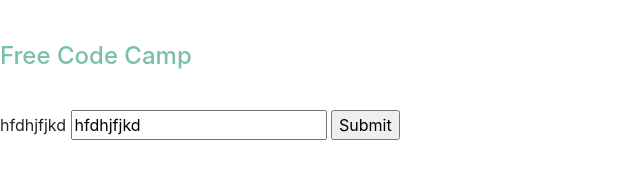
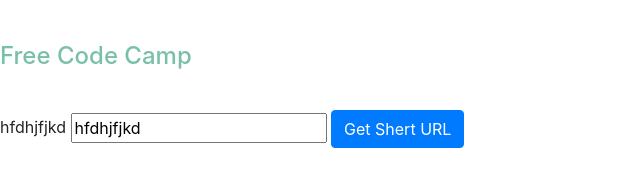
Before and after one commit to Elliohknow/url-shortener, a website: page public/index.html in a window 1280 px wide. Shown: the whole page, without its empty margins (0-640 px from the left). Drawn offline with nearby package versions, Linux system fonts and the light colour scheme.

Commit message:
added bootstrap button

```diff
--- a/public/index.html
+++ b/public/index.html
@@ -17,8 +17,9 @@
   <section ng-controller="urlshortenerAppCtrl">
     {{urlToShorten}}
     <input type="text" placeholder="Enter URL" ng-model="urlToShorten">
-    <a ng-href="/new/{{urlToShorten}}"><input placeholder="Get it" type="submit" placeholder="Get it"></a>
+    <a class="btn btn-primary" ng-href="/new/{{urlToShorten}}">Get Shert URL</a>
   </section>
+
   <script src="https://cdnjs.cloudflare.com/ajax/libs/angular.js/1.6.5/angular.js" integrity="sha256-IMA0EIgLE53aSU7jFyLtX6u4hqMZ6AeSxlSgiBQ+620=" crossorigin="anonymous"></script>
   <script src="/js/app.js"></script>
   <script src="https://maxcdn.bootstrapcdn.com/bootstrap/4.0.0/js/bootstrap.min.js" integrity="sha384-JZR6Spejh4U02d8jOt6vLEHfe/JQGiRRSQQxSfFWpi1MquVdAyjUar5+76PVCmYl" crossorigin="anonymous"></script>
```
